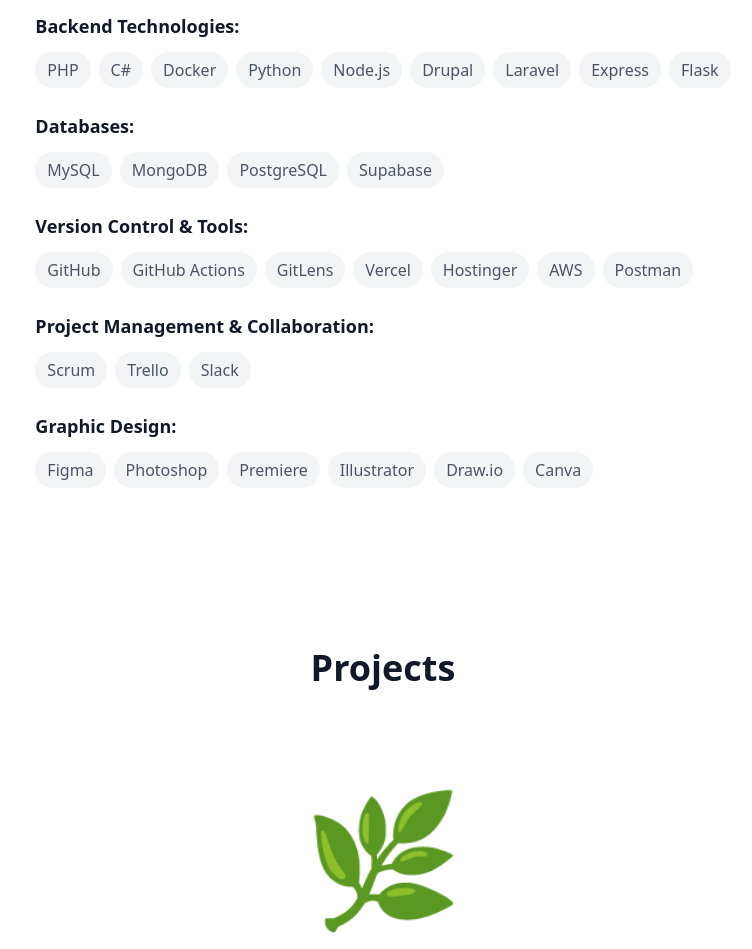
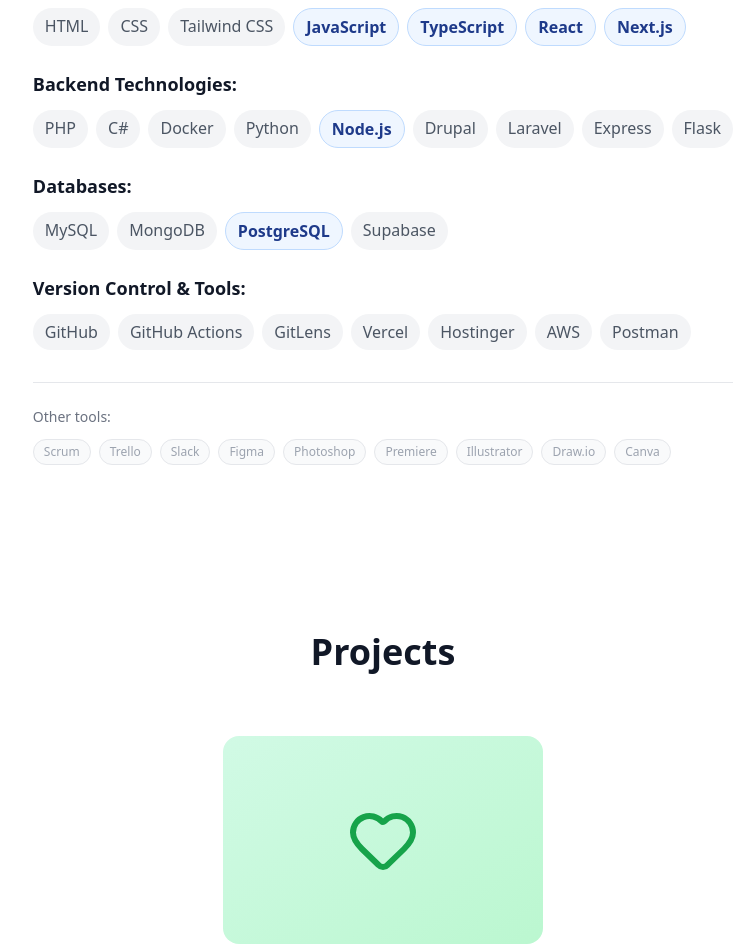
Before and after one commit to Moontags/portfolio, a Next.js app: page / in a window 1280 px wide. Shown: the part 1848-2797 px from the top of the page, without its empty margins (257-1009 px from the left). Built offline with nearby package versions, Linux system fonts and the light colour scheme.

Commit message:
New information

```diff
--- a/app/page.tsx
+++ b/app/page.tsx
@@ -2,7 +2,7 @@
 import { useState, useEffect, useMemo } from "react";
 import { useLanguage } from "@/contexts/LanguageContext";
 import { motion, useScroll, useTransform } from "framer-motion";
-import { Menu, X, Github, Linkedin, Mail, Download, ChevronLeft, ChevronRight } from "lucide-react";
+import { Menu, X, Github, Linkedin, Mail, Download, ChevronLeft, ChevronRight, Heart, Wrench, Sparkles, Truck, type LucideIcon } from "lucide-react";
 import Image from "next/image";
 
 // Käännökset
@@ -15,20 +15,20 @@
     nav_skills: "Skills",
     nav_projects: "Projects",
     nav_contact: "Contact",
-    welcome: "Welcome!",
-    portfolioText: "to see my portfolio and journey as a developer.",
+    welcome: "Hi, I'm Jari.",
+    portfolioText: "A full-stack developer based in Finland — building web apps from idea to deployment.",
     about: "About Me",
-    aboutText1: "I graduated as a software developer from Salo Vocational College in fall 2025. My programming experience comes from educational projects and my own business ventures.",
-    aboutText2: "My core expertise lies in full-stack web application development from design and testing to maintenance. I master programming languages and technologies such as JavaScript, TypeScript, PHP, Python, Node.js, React, Laravel, and C#. I've implemented projects with Next.js, Express.js, WebSockets, and Prisma, and built RESTful and GraphQL APIs.",
-    aboutText3: "I have experience with both relational databases and NoSQL databases. I understand performance optimization, SEO fundamentals, and key security practices (OWASP Top 10, encryption, JWT, OAuth). I work with cloud services like AWS, Vercel, Render, and Docker, applying DevOps principles and CI/CD pipelines.",
-    aboutText4: "Currently, I'm deepening my expertise in applying AI in software development and teaching it through data. In mobile development, I use React Native and Expo. I'm motivated to continuously improve my skills. My hobbies include triathlon and music.",
+    aboutText1: "I'm a software developer who graduated from Salo Vocational College in fall 2025. My experience comes from real projects — both during my studies and through my own business ventures.",
+    aboutText2: "I enjoy building things end-to-end: from thinking through the design to writing the code and putting it live. Lately I've been especially interested in how AI can be applied in software development.",
+    aboutText3: "Outside of coding, you'll find me training for triathlons or playing music.",
+    aboutText4: "",
     skills: "Skills",
+    skillsIntro: "My core stack — the tools I reach for first.",
     frontendTech: "Frontend Technologies:",
     backendTech: "Backend Technologies:",
     databases: "Databases:",
     versionControl: "Version Control & Tools:",
-    projectManagement: "Project Management & Collaboration:",
-    graphicDesign: "Graphic Design:",
+    otherTools: "Other tools:",
     projects: "Projects",
     contact: "Contact",
     contactText: "Interested in working together? Feel free to reach out!",
@@ -60,20 +60,20 @@
     nav_skills: "Taidot",
     nav_projects: "Projektit",
     nav_contact: "Yhteystiedot",
-    welcome: "Tervetuloa!",
-    portfolioText: "nähdäksesi portfolioni ja matkani ohjelmiskehittäjänä.",
+    welcome: "Hei, olen Jari.",
+    portfolioText: "Full-stack kehittäjä Suomesta — rakennan verkkosovelluksia ideasta julkaisuun.",
     about: "Tietoa minusta",
-    aboutText1: "Olen syksyllä 2025 Salon ammattiopistosta valmistunut ohjelmistokehittäjä. Kokemusta ohjelmoinnista on kertynyt koulutuksen projekteista sekä oman yritystoiminnan kautta.",
-    aboutText2: "Erityisosaamistani on full-stack-verkkosovellusten kehittäminen suunnittelusta ja testauksesta ylläpitoon. Hallitsen ohjelmointikieliä ja teknologioita, kuten JavaScript, TypeScript, PHP, Python, Node.js, React, Laravel ja C#. Olen toteuttanut projekteja Next.js:llä, Express.js:llä, WebSocketsilla ja Prismalla, sekä rakentanut RESTful- ja GraphQL-rajapintoja.",
-    aboutText3: "Kokemusta minulla on sekä relaatiotietokannoista, että NoSQL-tietokannoista. Ymmärrän suorituskyvyn optimointia, SEO:n perusteita sekä tietoturvan keskeiset käytännöt: OWASP Top 10, salaus, JWT, OAuth. Työskentelen pilvipalvelujen kuten AWS:n, Vercelin, Renderin ja Dockerin parissa soveltaen DevOps-periaatteita ja CI/CD-putkia.",
-    aboutText4: "Tällä hetkellä syvennän osaamistani tekoälyn soveltamisessa ohjelmistokehityksessä, sekä sen opettamisessa datan avulla.   Mobiilikehityksessä käytän React Nativea ja Expoa. Olen motivoitunut kehittämään taitojani jatkuvasti. Harrastuksiini kuuluu triathlon ja musiikki.",
+    aboutText1: "Olen syksyllä 2025 Salon ammattiopistosta valmistunut ohjelmistokehittäjä. Kokemukseni on kertynyt todellisista projekteista — sekä opintojen että oman yritystoiminnan kautta.",
+    aboutText2: "Pidän rakentamisesta alusta loppuun: designin suunnittelusta koodin kirjoittamiseen ja julkaisuun. Viime aikoina olen ollut erityisen kiinnostunut tekoälyn soveltamisesta ohjelmistokehityksessä.",
+    aboutText3: "Koodauksen ulkopuolella löydät minut triathlonharjoituksista tai musiikin parissa.",
+    aboutText4: "",
     skills: "Taidot",
+    skillsIntro: "Ydinosaamiseni — teknologiat joihin tartun ensimmäisenä.",
     frontendTech: "Frontend-teknologiat:",
     backendTech: "Backend-teknologiat:",
     databases: "Tietokannat:",
     versionControl: "Versionhallinta & Työkalut:",
-    projectManagement: "Projektinhallinta & Yhteistyö:",
-    graphicDesign: "Graafinen suunnittelu:",
+    otherTools: "Muut työkalut:",
     projects: "Projektit",
     contact: "Yhteystiedot",
     contactText: "Kiinnostunut yhteistyöstä? Ota rohkeasti yhteyttä!",
@@ -111,12 +111,11 @@
 
   const t = translations[language];
 
-  const projects = [
-    // { title: t.project1Title, description: t.project1Desc, image: "🎯", link: "https://taitaja.vercel.app/" },
-    { title: t.project2Title, description: t.project2Desc, image: "🌿", link: "https://www.eevakoskela.fi/" },
-    { title: t.project3Title, description: t.project3Desc, image: "🎯", link: "https://www.hitservice.fi/" },
-    { title: t.project7Title, description: t.project7Desc, image: "✅", link: "https://www.siivousote.fi/" },
-    { title: t.project8Title, description: t.project8Desc, image: "🚐", link: "https://www.pakuvie.fi/" },
+  const projects: Array<{ title: string; description: string; Icon: LucideIcon; gradient: string; iconColor: string; link: string }> = [
+    { title: t.project2Title, description: t.project2Desc, Icon: Heart, gradient: "from-emerald-100 to-green-200 dark:from-emerald-900/40 dark:to-green-800/40", iconColor: "text-green-600 dark:text-green-400", link: "https://www.eevakoskela.fi/" },
+    { title: t.project3Title, description: t.project3Desc, Icon: Wrench, gradient: "from-orange-100 to-amber-200 dark:from-orange-900/40 dark:to-amber-800/40", iconColor: "text-orange-600 dark:text-orange-400", link: "https://www.hitservice.fi/" },
+    { title: t.project7Title, description: t.project7Desc, Icon: Sparkles, gradient: "from-sky-100 to-blue-200 dark:from-sky-900/40 dark:to-blue-800/40", iconColor: "text-sky-600 dark:text-sky-400", link: "https://www.siivousote.fi/" },
+    { title: t.project8Title, description: t.project8Desc, Icon: Truck, gradient: "from-indigo-100 to-violet-200 dark:from-indigo-900/40 dark:to-violet-800/40", iconColor: "text-indigo-600 dark:text-indigo-400", link: "https://www.pakuvie.fi/" },
   ];
 
   const sections = useMemo(() => ["hero", "about", "skills", "projects", "contact"], []);
@@ -202,6 +201,8 @@
     document.documentElement.classList.remove('dark');
   }, []);
 
+  const CurrentProjectIcon = projects[currentProject].Icon;
+
   return (
     <div className="relative">
       {/* Parallax Background */}
@@ -228,6 +229,25 @@
                 {t[navMap[section] as keyof typeof t] || section}
               </button>
             ))}
+            <div className="w-px h-5 bg-gray-300 dark:bg-gray-600" />
+            <a
+              href="https://github.com/Moontags"
+              target="_blank"
+              rel="noopener noreferrer"
+              className="text-gray-600 dark:text-gray-300 hover:text-blue-600 dark:hover:text-blue-400 transition-colors"
+              aria-label="GitHub"
+            >
+              <Github size={20} />
+            </a>
+            <a
+              href="https://www.linkedin.com/in/jari-peltola-25b416153/"
+              target="_blank"
+              rel="noopener noreferrer"
+              className="text-gray-600 dark:text-gray-300 hover:text-blue-600 dark:hover:text-blue-400 transition-colors"
+              aria-label="LinkedIn"
+            >
+              <Linkedin size={20} />
+            </a>
           </div>
         </nav>
 
@@ -385,8 +405,6 @@
               <span>{t.aboutText2}</span>
               <br /><br />
               <span>{t.aboutText3}</span>
-              <br /><br />
-              <span>{t.aboutText4}</span>
             </p>
           </motion.div>
         </motion.section>
@@ -410,6 +428,10 @@
             {t.skills}
           </motion.h2>
 
+          <p className="text-sm sm:text-base text-gray-500 dark:text-gray-500 mb-6 italic">
+            {t.skillsIntro}
+          </p>
+
           <motion.div
             className="text-base sm:text-lg text-gray-600 dark:text-gray-400 text-left"
             initial={{ opacity: 0, x: -30 }}
@@ -419,19 +441,26 @@
           >
             <h3 className="text-gray-900 dark:text-white font-semibold mb-3">{t.frontendTech}</h3>
             <div className="flex flex-wrap gap-2">
-              {["HTML", "CSS", "Tailwind CSS", "JavaScript", "TypeScript", "React", "Next.js"].map((skill, i) => (
+              {["HTML", "CSS", "Tailwind CSS", "JavaScript", "TypeScript", "React", "Next.js"].map((skill, i) => {
+                const isPrimary = ["JavaScript", "TypeScript", "React", "Next.js"].includes(skill);
+                return (
                   <motion.span
                     key={skill}
                     initial={{ opacity: 0, scale: 0 }}
                     whileInView={{ opacity: 1, scale: 1 }}
                     viewport={{ once: true }}
                     transition={{ delay: i * 0.05 }}
-                  whileHover={{ scale: 1.1, backgroundColor: "rgba(59, 130, 246, 0.1)" }}
-                  className="px-3 py-1.5 bg-gray-100 dark:bg-gray-800 rounded-full text-sm sm:text-base transition-all cursor-default"
+                    whileHover={{ scale: 1.1 }}
+                    className={`px-3 py-1.5 rounded-full text-sm sm:text-base transition-all cursor-default ${
+                      isPrimary
+                        ? "bg-blue-50 dark:bg-blue-950/50 border border-blue-200 dark:border-blue-800 font-semibold text-blue-900 dark:text-blue-200"
+                        : "bg-gray-100 dark:bg-gray-800"
+                    }`}
                   >
                     {skill}
                   </motion.span>
-              ))}
+                );
+              })}
             </div>
           </motion.div>
 
@@ -444,19 +473,26 @@
           >
             <h3 className="text-gray-900 dark:text-white font-semibold mb-3">{t.backendTech}</h3>
             <div className="flex flex-wrap gap-2">
-              {["PHP", "C#", "Docker", "Python", "Node.js", "Drupal", "Laravel", "Express", "Flask"].map((skill, i) => (
+              {["PHP", "C#", "Docker", "Python", "Node.js", "Drupal", "Laravel", "Express", "Flask"].map((skill, i) => {
+                const isPrimary = ["Node.js"].includes(skill);
+                return (
                   <motion.span
                     key={skill}
                     initial={{ opacity: 0, scale: 0 }}
                     whileInView={{ opacity: 1, scale: 1 }}
                     viewport={{ once: true }}
                     transition={{ delay: i * 0.05 }}
-                  whileHover={{ scale: 1.1, backgroundColor: "rgba(59, 130, 246, 0.1)" }}
-                  className="px-3 py-1.5 bg-gray-100 dark:bg-gray-800 rounded-full text-sm sm:text-base transition-all cursor-default"
+                    whileHover={{ scale: 1.1 }}
+                    className={`px-3 py-1.5 rounded-full text-sm sm:text-base transition-all cursor-default ${
+                      isPrimary
+                        ? "bg-blue-50 dark:bg-blue-950/50 border border-blue-200 dark:border-blue-800 font-semibold text-blue-900 dark:text-blue-200"
+                        : "bg-gray-100 dark:bg-gray-800"
+                    }`}
                   >
                     {skill}
                   </motion.span>
-              ))}
+                );
+              })}
             </div>
           </motion.div>
 
@@ -469,19 +505,26 @@
           >
             <h3 className="text-gray-900 dark:text-white font-semibold mb-3">{t.databases}</h3>
             <div className="flex flex-wrap gap-2">
-              {["MySQL", "MongoDB", "PostgreSQL", "Supabase"].map((skill, i) => (
+              {["MySQL", "MongoDB", "PostgreSQL", "Supabase"].map((skill, i) => {
+                const isPrimary = ["PostgreSQL"].includes(skill);
+                return (
                   <motion.span
                     key={skill}
                     initial={{ opacity: 0, scale: 0 }}
                     whileInView={{ opacity: 1, scale: 1 }}
                     viewport={{ once: true }}
                     transition={{ delay: i * 0.05 }}
-                  whileHover={{ scale: 1.1, backgroundColor: "rgba(59, 130, 246, 0.1)" }}
-                  className="px-3 py-1.5 bg-gray-100 dark:bg-gray-800 rounded-full text-sm sm:text-base transition-all cursor-default"
+                    whileHover={{ scale: 1.1 }}
+                    className={`px-3 py-1.5 rounded-full text-sm sm:text-base transition-all cursor-default ${
+                      isPrimary
+                        ? "bg-blue-50 dark:bg-blue-950/50 border border-blue-200 dark:border-blue-800 font-semibold text-blue-900 dark:text-blue-200"
+                        : "bg-gray-100 dark:bg-gray-800"
+                    }`}
                   >
                     {skill}
                   </motion.span>
-              ))}
+                );
+              })}
             </div>
           </motion.div>
 
@@ -511,48 +554,23 @@
           </motion.div>
 
           <motion.div
-            className="text-base sm:text-lg text-gray-600 dark:text-gray-400 text-left mt-6"
+            className="text-base sm:text-lg text-gray-600 dark:text-gray-400 text-left mt-8 pt-6 border-t border-gray-200 dark:border-gray-700"
             initial={{ opacity: 0, x: -30 }}
             whileInView={{ opacity: 1, x: 0 }}
             viewport={{ once: true }}
             transition={{ duration: 0.6, delay: 0.5 }}
           >
-            <h3 className="text-gray-900 dark:text-white font-semibold mb-3">{t.projectManagement}</h3>
+            <h3 className="text-gray-500 dark:text-gray-500 font-medium mb-3 text-sm">{t.otherTools}</h3>
             <div className="flex flex-wrap gap-2">
-              {["Scrum", "Trello", "Slack"].map((skill, i) => (
+              {["Scrum", "Trello", "Slack", "Figma", "Photoshop", "Premiere", "Illustrator", "Draw.io", "Canva"].map((skill, i) => (
                 <motion.span
                   key={skill}
                   initial={{ opacity: 0, scale: 0 }}
                   whileInView={{ opacity: 1, scale: 1 }}
                   viewport={{ once: true }}
                   transition={{ delay: i * 0.05 }}
-                  whileHover={{ scale: 1.1, backgroundColor: "rgba(59, 130, 246, 0.1)" }}
-                  className="px-3 py-1.5 bg-gray-100 dark:bg-gray-800 rounded-full text-sm sm:text-base transition-all cursor-default"
-                >
-                  {skill}
-                </motion.span>
-              ))}
-            </div>
-          </motion.div>
-
-          <motion.div
-            className="text-base sm:text-lg text-gray-600 dark:text-gray-400 text-left mt-6"
-            initial={{ opacity: 0, x: -30 }}
-            whileInView={{ opacity: 1, x: 0 }}
-            viewport={{ once: true }}
-            transition={{ duration: 0.6, delay: 0.6 }}
-          >
-            <h3 className="text-gray-900 dark:text-white font-semibold mb-3">{t.graphicDesign}</h3>
-            <div className="flex flex-wrap gap-2">
-              {["Figma", "Photoshop", "Premiere", "Illustrator", "Draw.io", "Canva"].map((skill, i) => (
-                <motion.span
-                  key={skill}
-                  initial={{ opacity: 0, scale: 0 }}
-                  whileInView={{ opacity: 1, scale: 1 }}
-                  viewport={{ once: true }}
-                  transition={{ delay: i * 0.05 }}
-                  whileHover={{ scale: 1.1, backgroundColor: "rgba(59, 130, 246, 0.1)" }}
-                  className="px-3 py-1.5 bg-gray-100 dark:bg-gray-800 rounded-full text-sm sm:text-base transition-all cursor-default"
+                  whileHover={{ scale: 1.05 }}
+                  className="px-2.5 py-1 bg-gray-50 dark:bg-gray-900 border border-gray-200 dark:border-gray-700 rounded-full text-xs text-gray-400 dark:text-gray-500 transition-all cursor-default"
                 >
                   {skill}
                 </motion.span>
@@ -592,8 +610,8 @@
           >
             <div className="flex flex-col justify-center items-center gap-6 sm:gap-8">
 
-              <div className="flex items-center justify-center w-48 h-32 sm:w-64 sm:h-40 lg:w-80 lg:h-52 overflow-hidden">
-                <div className="text-6xl sm:text-7xl lg:text-9xl">{projects[currentProject].image}</div>
+              <div className={`flex items-center justify-center w-48 h-32 sm:w-64 sm:h-40 lg:w-80 lg:h-52 overflow-hidden rounded-2xl bg-gradient-to-br ${projects[currentProject].gradient}`}>
+                <CurrentProjectIcon size={72} className={projects[currentProject].iconColor} />
               </div>
 
               <h3 className="text-xl sm:text-2xl lg:text-3xl font-semibold text-gray-900 dark:text-white">
```
Lines whose indentation alone changed are shown as unchanged.
